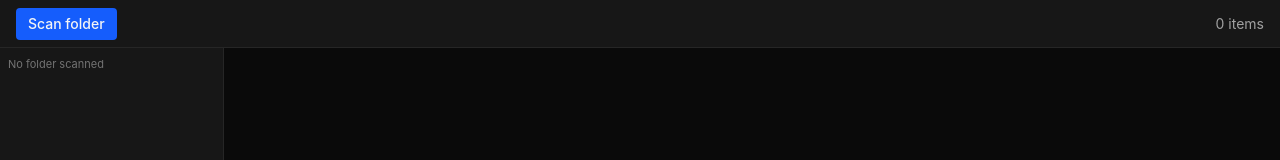
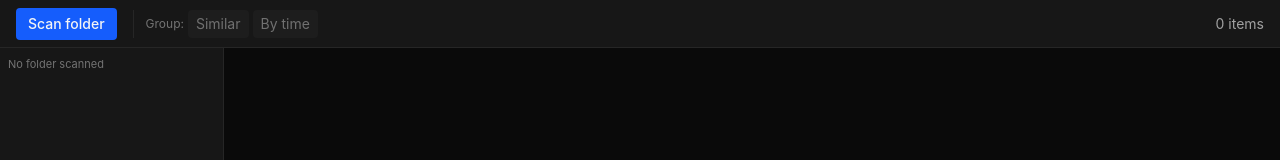
Before and after one commit to dimasrama12/mediasort, a React (Vite) app: page / in a window 1280 px wide. Shown: the top 160 px of the page. Built offline with nearby package versions, Linux system fonts and the light colour scheme.

Commit message:
feat: Toolbar grouping control (Similar / By time / Clear)
Triggers group_visual(80)/group_temporal(1h), applyGroups on result,
shows active mode + Grouping… busy state. Defaults hard-coded until settings slice.

Co-Authored-By: Claude Opus 4.8 <noreply@anthropic.com>

```diff
--- a/src/components/Toolbar.tsx
+++ b/src/components/Toolbar.tsx
@@ -1,8 +1,23 @@
-import { pickFolders, scanFolders, cancelScan } from "../lib/commands";
+import { useState } from "react";
+import {
+  pickFolders,
+  scanFolders,
+  cancelScan,
+  groupVisual,
+  groupTemporal,
+} from "../lib/commands";
 import { useAppStore } from "../store/useAppStore";
+
+// Defaults from DESIGN §4 AppSettings until the settings slice wires them up.
+const SIMILARITY_THRESHOLD = 80;
+const TIME_WINDOW_HOURS = 1;
 
 export function Toolbar() {
   const { scanning, files, scanned, startScan, setRoots } = useAppStore();
+  const groupMode = useAppStore((s) => s.groupMode);
+  const applyGroups = useAppStore((s) => s.applyGroups);
+  const clearGroups = useAppStore((s) => s.clearGroups);
+  const [grouping, setGrouping] = useState(false);
 
   async function onScan() {
     const dirs = await pickFolders();
@@ -11,6 +26,22 @@ export function Toolbar() {
     startScan();
     await scanFolders(dirs);
   }
+
+  async function runGroup(mode: "visual" | "temporal") {
+    if (grouping || scanning || files.length === 0) return;
+    setGrouping(true);
+    try {
+      const groups =
+        mode === "visual"
+          ? await groupVisual(files, SIMILARITY_THRESHOLD)
+          : await groupTemporal(files, TIME_WINDOW_HOURS);
+      applyGroups(groups, mode);
+    } finally {
+      setGrouping(false);
+    }
+  }
+
+  const canGroup = !grouping && !scanning && files.length > 0;
 
   return (
     <header className="flex items-center gap-3 px-4 h-12 border-b border-neutral-800 bg-neutral-900">
@@ -29,6 +60,39 @@ export function Toolbar() {
           Cancel
         </button>
       )}
+
+      <div className="flex items-center gap-1 pl-3 ml-1 border-l border-neutral-800">
+        <span className="text-xs text-neutral-500">Group:</span>
+        <button
+          onClick={() => runGroup("visual")}
+          disabled={!canGroup}
+          aria-pressed={groupMode === "visual"}
+          className={`px-2 py-1 rounded text-sm disabled:opacity-40 ${
+            groupMode === "visual" ? "bg-amber-600" : "bg-neutral-800 hover:bg-neutral-700"
+          }`}
+        >
+          {grouping ? "Grouping…" : "Similar"}
+        </button>
+        <button
+          onClick={() => runGroup("temporal")}
+          disabled={!canGroup}
+          aria-pressed={groupMode === "temporal"}
+          className={`px-2 py-1 rounded text-sm disabled:opacity-40 ${
+            groupMode === "temporal" ? "bg-amber-600" : "bg-neutral-800 hover:bg-neutral-700"
+          }`}
+        >
+          By time
+        </button>
+        {groupMode !== "none" && (
+          <button
+            onClick={() => clearGroups()}
+            className="px-2 py-1 rounded text-sm bg-neutral-800 hover:bg-neutral-700 text-neutral-400"
+          >
+            Clear
+          </button>
+        )}
+      </div>
+
       <span className="text-sm text-neutral-400 ml-auto">
         {scanning ? `${files.length} found…` : `${scanned} items`}
       </span>
```
